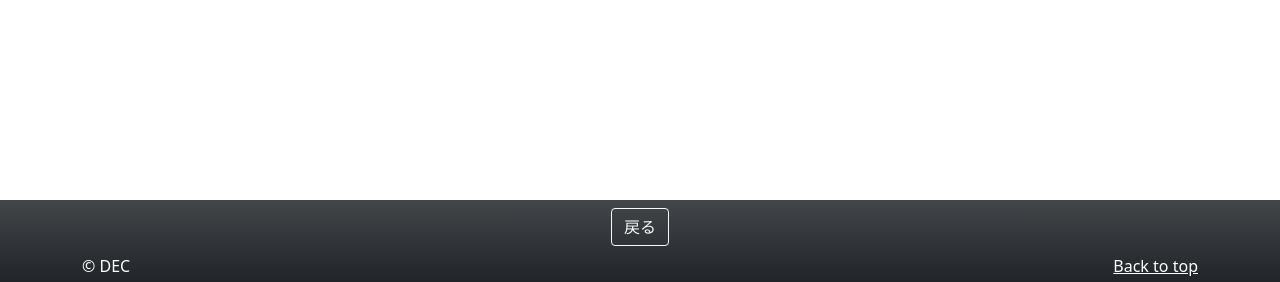
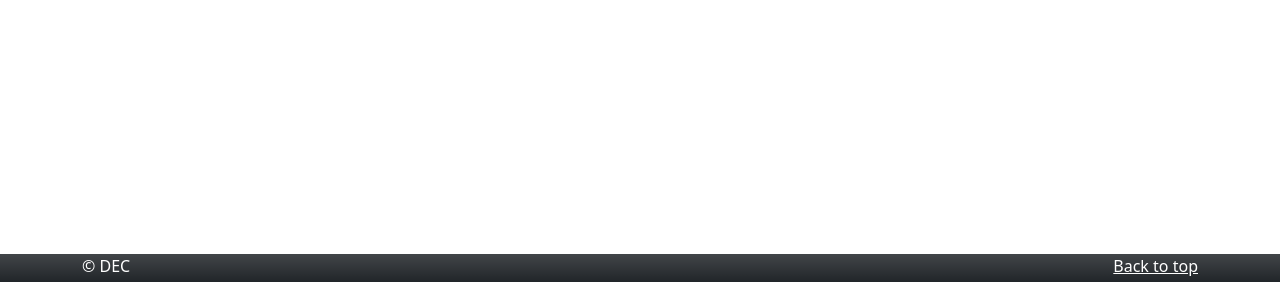
Before and after one commit to DECQuando/Synq, a Django app: page /synqapp/post in a window 1280 px wide. Shown: the part 518-800 px from the top of the page. Run offline with Django 4.2, Linux system fonts and the light colour scheme; some libraries are stand-ins or nearby versions.

Commit message:
[update] 戻るボタンを削除

```diff
--- a/templates/base.html
+++ b/templates/base.html
@@ -64,12 +64,7 @@
     {% block contents %}{% endblock %}
 </main>
 
-{#<footer class="text-body-secondary py-5">#}
-{#<footer class="footer text-body-secondary py-5">#}
 <footer class="fixed-bottom bg-dark bg-gradient text-white">
-    <div class="text-center">
-        <a href="{{request.META.HTTP_REFERER}}" class="btn btn-outline-light my-2">戻る</a>
-    </div>
     <div class="container">
         <p class="float-end mb-1">
             <a href="#" class="text-white">Back to top</a>
```
